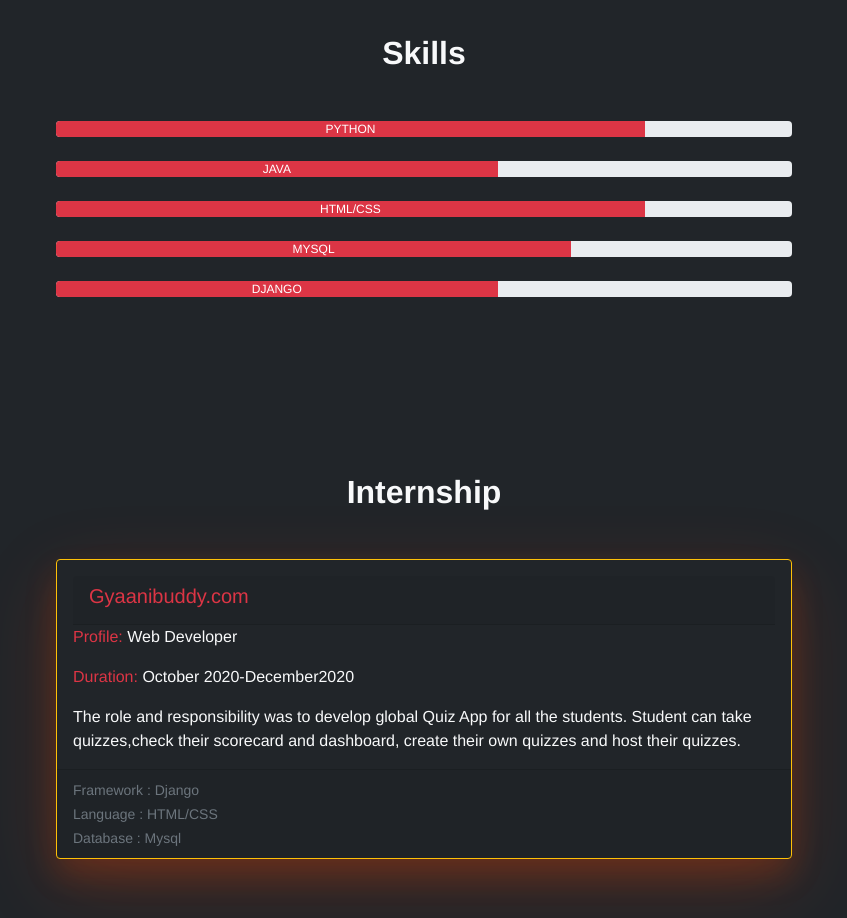
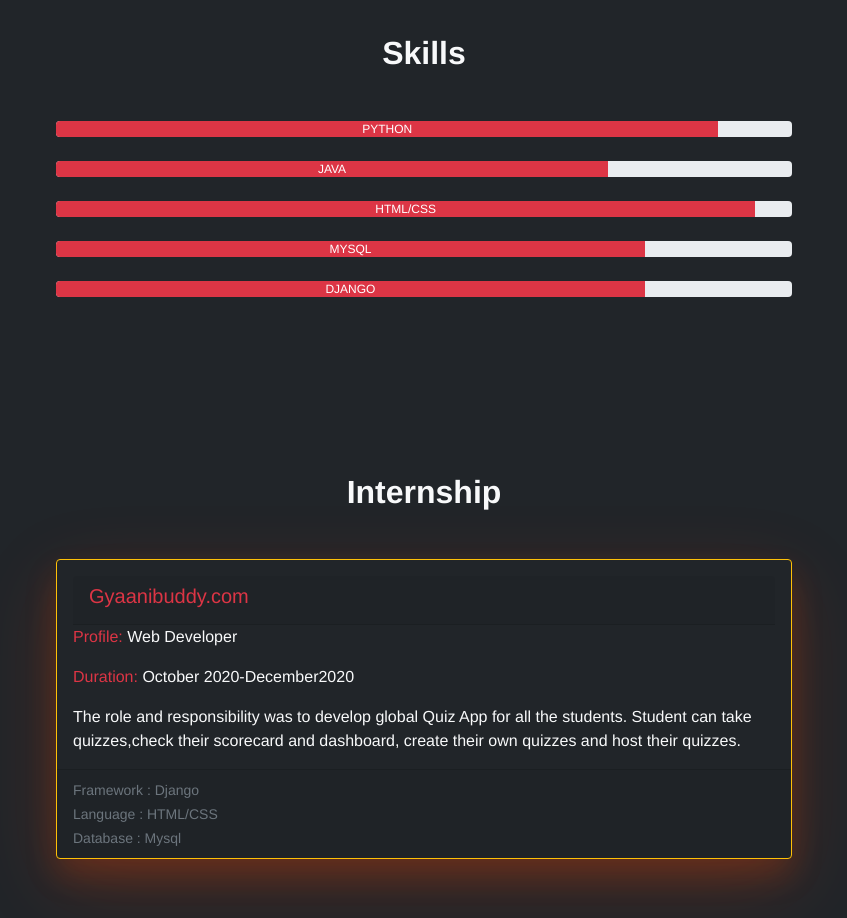
Before and after one commit to Samrudhi07/Samrudhi07.github.io, a plain HTML site: page index.html in a window 1280 px wide. Shown: the part 880-1798 px from the top of the page, without its empty margins (216-1063 px from the left). Drawn offline with nearby package versions, Linux system fonts and the light colour scheme.

Commit message:
Update index.html

```diff
--- a/index.html
+++ b/index.html
@@ -97,24 +97,24 @@
     <div class="row justify-content-center">
       <div class="col-md-8 text-center">
         <div class="progress mb-4">
-          <div class="progress-bar bg-danger" role="progressbar" style="width: 80%;" aria-valuenow="25" aria-valuemin="0" aria-valuemax="100">PYTHON</div>
+          <div class="progress-bar bg-danger" role="progressbar" style="width: 90%;" aria-valuenow="25" aria-valuemin="0" aria-valuemax="100">PYTHON</div>
         </div>
 
         <div class="progress mb-4">
-          <div class="progress-bar bg-danger" role="progressbar" style="width: 60%;" aria-valuenow="25" aria-valuemin="0" aria-valuemax="100">JAVA</div>
+          <div class="progress-bar bg-danger" role="progressbar" style="width: 75%;" aria-valuenow="25" aria-valuemin="0" aria-valuemax="100">JAVA</div>
         </div>
 
         <div class="progress mb-4">
-        <div class="progress-bar bg-danger" role="progressbar" style="width: 80%;" aria-valuenow="25" aria-valuemin="0" aria-valuemax="100">HTML/CSS</div>
+        <div class="progress-bar bg-danger" role="progressbar" style="width: 95%;" aria-valuenow="25" aria-valuemin="0" aria-valuemax="100">HTML/CSS</div>
         </div>
 
 
       <div class="progress mb-4">
-        <div class="progress-bar bg-danger" role="progressbar" style="width: 70%;" aria-valuenow="25" aria-valuemin="0" aria-valuemax="100">MYSQL</div>
+        <div class="progress-bar bg-danger" role="progressbar" style="width: 80%;" aria-valuenow="25" aria-valuemin="0" aria-valuemax="100">MYSQL</div>
     </div>
 
     <div class="progress mb-4">
-  <div class="progress-bar bg-danger" role="progressbar" style="width: 60%;" aria-valuenow="25" aria-valuemin="0" aria-valuemax="100">DJANGO</div>
+  <div class="progress-bar bg-danger" role="progressbar" style="width: 80%;" aria-valuenow="25" aria-valuemin="0" aria-valuemax="100">DJANGO</div>
 </div>
 
 
```
